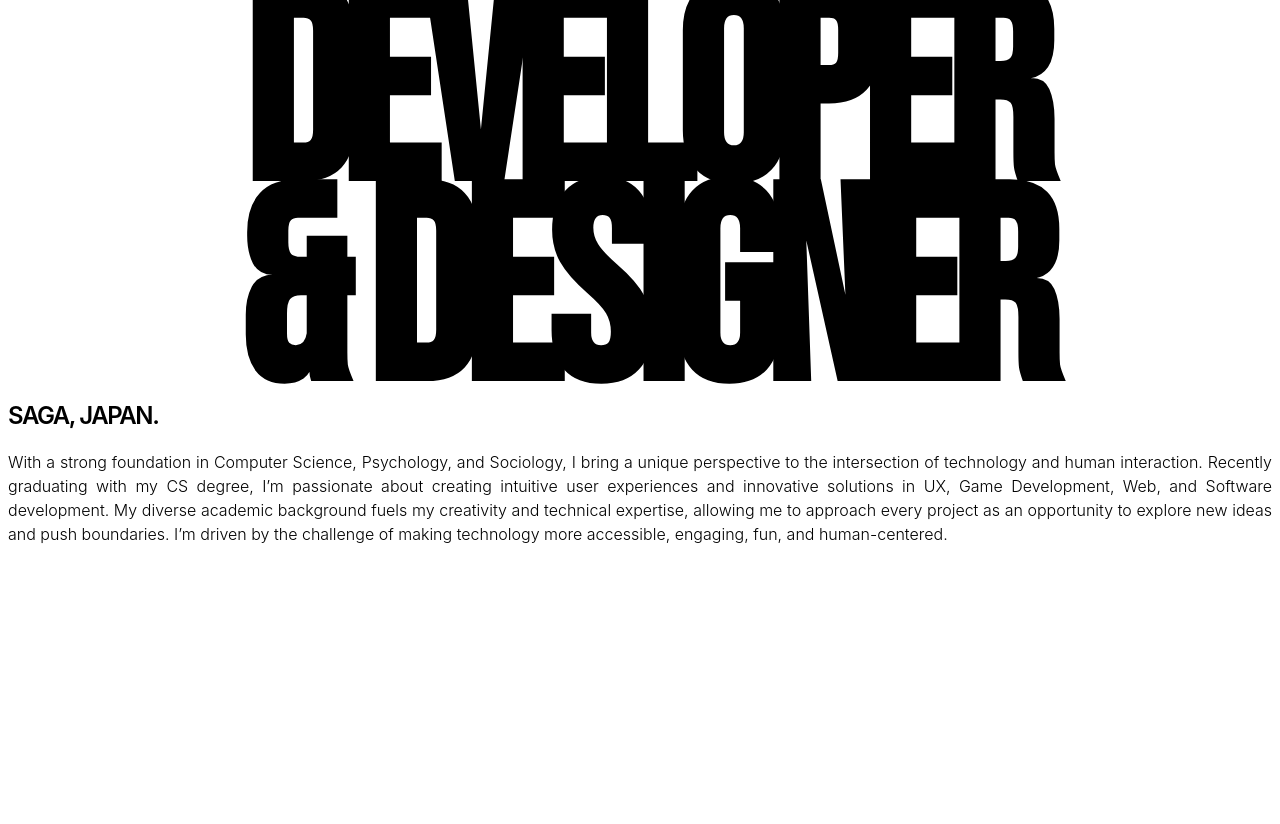
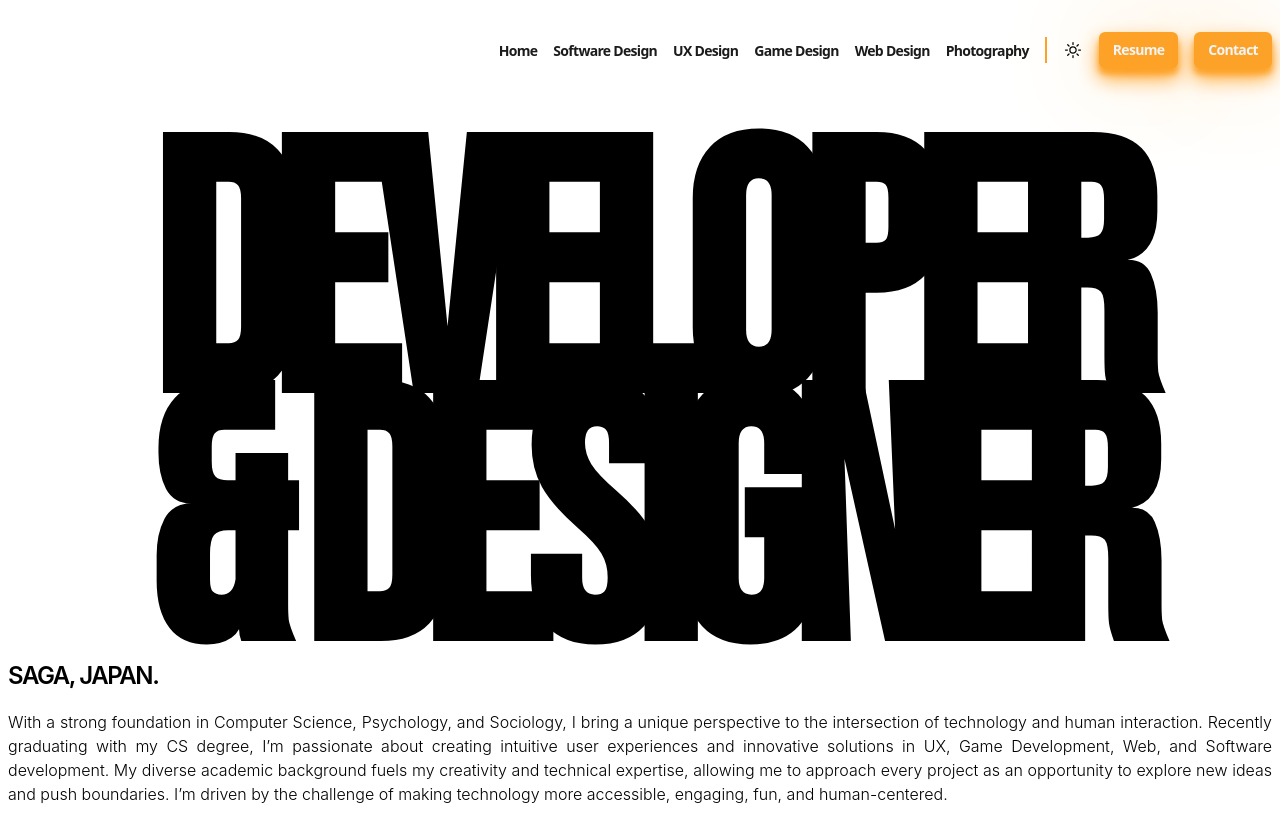
Before and after one commit to hellogaray/Portfolio-Web, a website built with webpack: page dist/index.html in a window 1280 px wide. Before the commit the page ends 800 px from the top, so only its background shows below. Built offline with Linux system fonts and the light colour scheme.

Commit message:
Working on header and hero

```diff
--- a/src/DELETE LATER.css
+++ b/src/DELETE LATER.css
@@ -23,22 +23,7 @@
     --font-serif: 'Playfair Display', serif;
 }
 
-/* Header layout */
-header {
-    z-index: 1000; /* Make sure it's on top of the page content */
-    display: flex;
-    padding: 0.5em 6em;
-    justify-content: space-between;
-    align-items: center;
-}
 
-.nav-logo {
-    font-size: 18px;
-}
-
-.nav-logo img {
-    height: 50px;
-}
 
 /* Base styles */
 body {
@@ -52,23 +37,6 @@ body {
     min-height: 100vh; /* Minimum height to fill viewport */
 }
 
-/* Link styles */
-a {
-    text-decoration: none;
-    color: inherit;
-    transition: color 0.3s ease, opacity 0.3s ease;
-}
-
-a:hover {
-    opacity: 0.4;
-}
-
-/* Navigation */
-nav {
-
-    height: 100vh;
-    border-right: 1px solid var(--color-border-light);
-}
 
 #introduction {
     padding: 0.5em 6em;
@@ -133,19 +101,8 @@ nav {
     list-style: none;
 }
 
-ul {
-    margin: 0;
-    padding: 0;
-    writing-mode: vertical-lr;
-    bottom: 0;
-}
 
-li {
-    transform: rotate(180deg);
-    letter-spacing: -1.1vw;
-    font-size: calc(7.5vw + 1em);
-    text-transform: uppercase;
-}
+
 
 /* Ensure the hamburger button is on top of the sidebar */
 .hb-button {
@@ -419,22 +376,7 @@ li {
         </div>
     </div>
  -->
-    <!-- sideBar navigation -->
-     <nav id="sideBar" aria-label="sideBar Navigation">
-        <ul>
-            <!-- Main Section Section -->
-            <li class="sideBarCategory"><a href="#about">Home</a></li>
-            <li class="sideBarCategory"><a href="#resume">Resume</a></li>
-            <li class="sideBarCategory"><a href="#contact">Contact</a></li>
 
-            <!-- Projects Section -->
-            <li class="sideBarCategory"><a href="#software-design">Software Design</a></li>
-            <li class="sideBarCategory"><a href="#ux-design">UX Design</a></li>
-            <li class="sideBarCategory"><a href="#game-design">Game Design</a></li>
-            <li class="sideBarCategory"><a href="#web-design">Web Design</a></li>
-            <li class="sideBarCategory"><a href="#photography">Photography</a></li>
-        </ul>
-    </nav>
 
     <!-- JavaScript -->
     <script src="main.js"></script>
--- a/src/index.js
+++ b/src/index.js
@@ -1,10 +1,13 @@
 import './styles/modern-normalize.css';
 import './styles/index.css';
+import './styles/components/header.css';
+import './styles/utils.css';
+
 import { Sortable, Plugins } from '@shopify/draggable';
 import { gsap } from "gsap";
 import SplitType from 'split-type';
 
-
+// Variables
 const textLogo = new SplitType('#text-logo');
 
 gsap.to('.char', {
@@ -13,7 +16,6 @@ gsap.to('.char', {
     delay: 0.2,
     duration: 0.1
 });
-
 
 document.addEventListener('DOMContentLoaded', () => {
     // Initialize Sortable on the sortable-container
--- /dev/null
+++ b/src/styles/components/header.css
@@ -0,0 +1,192 @@
+/* Header layout */
+.header {
+    z-index: 1000; /* Make sure it's on top of the page content */
+    display: flex;
+    justify-content: flex-end;
+    align-items: center;
+    padding-top: 2rem;
+    padding-bottom: 2rem;
+}
+
+.header__menu {
+    display: none;
+}
+
+/* Hamburger Menu */
+.header__bars {
+    --button-color: black;
+    background: transparent;
+    border: 0;
+    cursor: pointer;
+}
+
+.header__bars[data-state="closed"] :is(.top, .bottom) {
+    animation: to-open-icon 1s forwards;
+}
+
+.header__bars[data-state="opened"] :is(.top, .bottom) {
+    animation: to-close-icon 1s forwards;
+}
+
+.header__bars .hamburger {
+    transition: rotate 800ms 100ms;
+}
+
+.header__bars[data-state="opened"] .hamburger {
+    rotate: 1turn;
+}
+
+.header__bars .line.top {
+    --rotation: -45deg;
+    transform-origin: 65px 45px;
+}
+
+.header__bars .line.bottom {
+    --rotation: 45deg;
+    transform-origin: 60px 55px;
+}
+
+@keyframes to-close-icon {
+    0% {
+        stroke-dashoffset: 0;
+    }
+    40% {
+        stroke-dashoffset: 79.9;
+    }
+    60% {
+        stroke-dashoffset: 79.9;
+        rotate: calc(var(--rotation));
+    }
+    100% {
+        stroke-dashoffset: 0;
+        rotate: var(--rotation);
+    }
+}
+
+@keyframes to-open-icon {
+    0% {
+        stroke-dashoffset: 0;
+        rotate: var(--rotation);
+    }
+    40% {
+        stroke-dashoffset: 79.9;
+        rotate: var(--rotation);
+    }
+    60% {
+        stroke-dashoffset: 79.9;
+    }
+    100% {
+        stroke-dashoffset: 0;
+    }
+}
+
+/* ul {
+    margin: 0;
+    padding: 0;
+    writing-mode: vertical-lr;
+    bottom: 0;
+}
+
+li {
+    transform: rotate(180deg);
+    letter-spacing: -1.1vw;
+    font-size: calc(7.5vw + 1em);
+    text-transform: uppercase;
+} */
+
+
+
+/* xs */
+/* @media (min-width: 475px) {
+} */
+
+/* sm */
+/* @media (min-width: 640px) {
+} */
+
+/* md */
+@media (min-width: 768px) {
+
+    .header__menu {
+        display: flex;
+        align-items: center;
+        list-style: none;
+        padding: 0;
+        gap: 1em;
+    }
+
+    .header__link {
+        font-size: var(--size-xs);
+        font-weight: 600;
+        color: var(--clr-primary-text);
+        letter-spacing: -0.05em;
+        text-decoration: none;
+        transition: color 0.3s ease;
+    }
+
+    .header__link:hover {
+        color: var(--clr-yellow);
+    }
+
+    .header__line {
+        border: 1px solid var(--clr-yellow);
+        padding-top: 1.5em
+    }
+
+    .header__sun {
+        display: block;
+        color: var(--clr--yellow);
+        width: var(--size-base);
+        height: var(--size-base);
+    }
+
+    .header__resume {
+        font-size: var(--size-xs);
+    }
+
+    .header__contact {
+        font-size: var(--size-xs);
+    }
+
+    .nav-logo {
+        font-size: 18px;
+    }
+
+    .nav-logo img {
+        height: 50px;
+    }
+
+    .header__bars {
+        display: none;
+    }
+}
+
+/* lg */
+@media (min-width: 1024px) {
+    .header__link {
+        font-size: var(--size-sm);
+    }
+
+    .header__sun {
+        width: var(--size-xl);
+        height: var(--size-xl);
+    }
+
+    .header__resume {
+        font-size: var(--size-sm);
+    }
+
+    .header__contact {
+        font-size: var(--size-sm);
+    }
+}
+
+/* xl */
+/* @media (min-width: 1280px) {
+
+} */
+
+/* 2xl */
+/* @media (min-width: 1536px) {
+
+} */
--- a/src/styles/index.css
+++ b/src/styles/index.css
@@ -5,36 +5,31 @@
 @import url('https://fonts.googleapis.com/css2?family=Montserrat:ital,wght@0,100..900;1,100..900&display=swap');
 
 /* Global variables */
-* {
-    margin: 0;
-    line-height: calc(1em + 0.5rem); /* Automatic calculation for line-heigh in any size text. */
-}
-
 :root {
     /* Main Palette */
-    --color-dark: ;
-    --color-light: ;
-    --color-stale400: ;
-    --color-stale600: ;
-    --color-stale800: ;
-    --color-primary-text: rgb(27, 27, 27);
-    --color-secondary-text: rgb(160, 165, 172);
-    --color-border-light: rgba(225, 228, 232, 0.8);
-    --color-bg: rgb(245, 245, 245);
+    --clr-dark: #070a13;
+    --clr-light: #f1f5f9;
+    --clr-zinc400: #a1a1aa;
+    --clr-zinc600: #52525b;
+    --clr-zinc800: #27272a;
+    --clr-primary-text: rgb(27, 27, 27);
+    --clr-secondary-text: rgb(160, 165, 172);
+    --clr-border-light: rgba(225, 228, 232, 0.8);
+    --clr-bg: rgb(245, 245, 245);
+    --clr-yellow: #fda228;
 
     /* Movable Divs */
-    --color-bg-div: rgb(255, 255, 255);
+    --clr-bg-div: rgb(255, 255, 255);
     --div-shadow: rgb(33, 38, 45);
-    --font-color-div: rgb(94, 94, 94);
-
+    --font-clr-div: rgb(94, 94, 94);
     --right-padding: 5px;
 
     /* Font Stack */
-    --font-sans: -apple-system, BlinkMacSystemFont, "Segoe UI", Roboto, Helvetica, Arial, sans-serif, "Apple Color Emoji", "Segoe UI Emoji", "Segoe UI Symbol";
+    --font-sans: -apple-system, BlinkMacSystemFont, "Segoe UI", Roboto, Helvetica, Arial, sans-serif, "Apple clr Emoji", "Segoe UI Emoji", "Segoe UI Symbol";
     --font-inter: "Inter", sans-serif;
     --font-serif: 'Playfair Display', serif;
 
-    /* sizes */
+    /* Sizes */
     --size-xxs: 0.5rem;
     --size-xs: 0.75rem;
     --size-sm: 0.875rem;
@@ -52,8 +47,17 @@
     --size-10xl: 10rem;
 }
 
+* {
+    margin: 0;
+    line-height: calc(1em + 0.5rem); /* Automatic calculation for line-heigh in any size text. */
+}
+
+html {
+    scroll-behavior: smooth;
+}
+
 ::selection {
-    background: #fda228;
+    background: var(--clr-yellow);
 }
 
 img, picture, video, canvas, svg {
@@ -62,7 +66,15 @@ img, picture, video, canvas, svg {
 }
 
 body {
-    color: var(-color-primary-text);
+    color: var(-clr-primary-text);
+}
+
+a {
+    color: var(--clr-yellow);
+}
+
+strong {
+    color: var(--clr-dark);
 }
 
 /* main {
@@ -76,15 +88,14 @@ body {
     width: 55vw;
 } */
 
-
 .about__title {
     font-family: 'Bebas Neue', sans-serif;
     font-weight: 700;
     font-style: normal;
-    font-size: 17em;
+    font-size: 8.5rem;
     text-align: center;
-    line-height: 12.5rem;
-    letter-spacing: -0.9rem;
+    line-height: 6rem;
+    letter-spacing: -0.45rem;
 }
 
 #about__description {
@@ -115,6 +126,10 @@ body {
     padding-right: 0.5rem;
 }
 
+.section {
+    margin-top: 1rem;
+}
+
 .loading {
     filter: blur(40px) grayscale(100%);
 }
@@ -122,6 +137,15 @@ body {
 .loaded {
     filter: blur(0) grayscale(0);
     transition: 0.7s ease-in-out;
+}
+
+button {
+    display: inline-block;
+    padding: 0;
+    border: none;
+    background: none;
+    cursor: pointer;
+    color: inherit;
 }
 
 /* xs */
@@ -136,12 +160,28 @@ body {
     .container {
         max-width: 640px;
     }
+
+    .about__title {
+        font-size: 12em;
+        line-height: 8.5rem;
+        letter-spacing: -0.8rem;
+    }
 }
 
 /* md */
 @media (min-width: 768px) {
     .container {
         max-width: 768px;
+    }
+
+    .section {
+        margin-top: 4rem;
+    }
+
+    .about__title {
+        font-size: 14em;
+        line-height: 10rem;
+        letter-spacing: -1rem;
     }
 }
 
@@ -150,12 +190,24 @@ body {
     .container {
         max-width: 1024px;
     }
+
+    .about__title {
+        font-size: 19rem;
+        line-height: 13.5rem;
+        letter-spacing: -1.3rem;
+    }
 }
 
 /* xl */
 @media (min-width: 1280px) {
     .container {
         max-width: 1280px;
+    }
+
+    .about__title {
+        font-size: 22rem;
+        line-height: 15.5rem;
+        letter-spacing: -1.5rem;
     }
 }
 
@@ -164,4 +216,10 @@ body {
     .container {
         max-width: 1536px;
     }
+
+    .about__title {
+        font-size: 25rem;
+        line-height: 18rem;
+        letter-spacing: -1.7rem;
+    }
 }
--- /dev/null
+++ b/src/styles/utils.css
@@ -0,0 +1,54 @@
+/* xs */
+/* @media (min-width: 475px) {} */
+
+/* sm */
+/* @media (min-width: 640px) {} */
+
+/* md */
+/* @media (min-width: 768px) {} */
+
+/* lg */
+/* @media (min-width: 1024px) {} */
+
+/* xl */
+/* @media (min-width: 1280px) {} */
+
+/* 2xl */
+/* @media (min-width: 1536px) {} */
+
+.btn {
+  display: inline-block;
+  font-weight: 600;
+  text-decoration: none;
+  letter-spacing: -0.05em;
+  background-color: var(--clr-yellow);
+  color: #f1f5f9;
+  padding: 0.5em 1em;
+  border-radius: 6px;
+  box-shadow: 0 10px 20px var(--clr-yellow),
+    0 6px 6px var(--clr-yellow), 0 0 100px -10px var(--clr-yellow);
+  transition: transform 0.3s, box-shadow 0.3s;
+}
+
+.btn:hover {
+  transform: translateY(-3px);
+  box-shadow: 0 14px 28px rgba(225, 29, 72, 0.25),
+    0 10px 10px rgba(225, 29, 72, 0.22), 0 0 120px -10px var(--clr-rose);
+}
+
+.container {
+  width: 100%;
+  margin-left: auto;
+  margin-right: auto;
+  padding-left: 0.5rem;
+  padding-right: 0.5rem;
+}
+
+.loading {
+  filter: blur(40px) grayscale(100%);
+}
+
+.loaded {
+  filter: blur(0) grayscale(0);
+  transition: 0.7s ease-in-out;
+}
```
Also changed, not shown: dist/index.html, dist/main.js.
